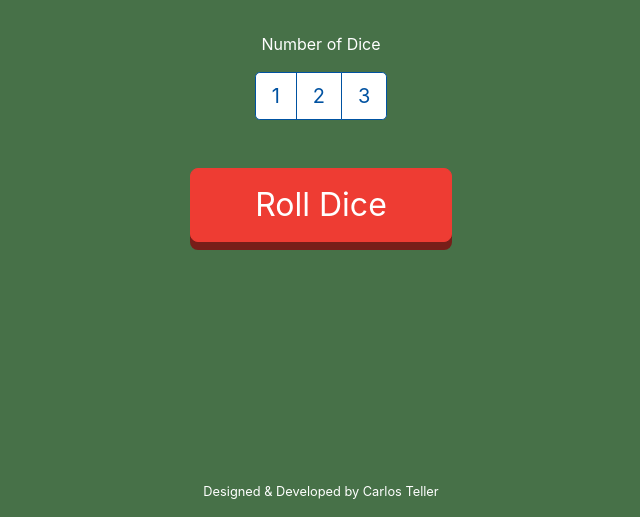
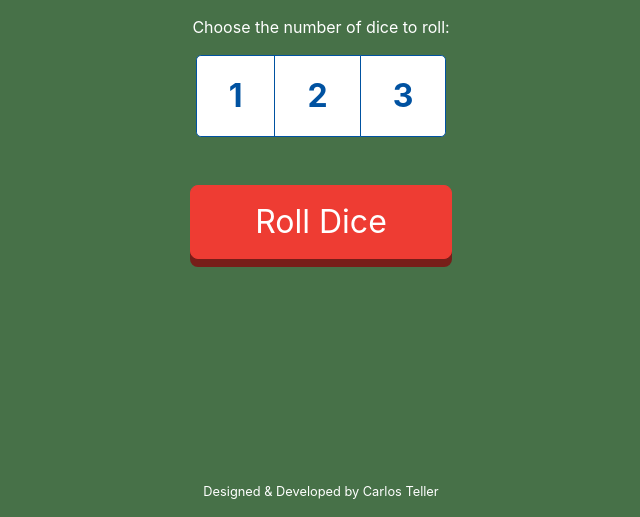
Before and after one commit to carloszteller/lcr-dice-roller, a plain HTML site: page index.html in a window 1280 px wide. Shown: the part 283-800 px from the top of the page, without its empty margins (319-959 px from the left). Drawn offline with Linux system fonts and the light colour scheme.

Commit message:
Made the buttons to choose how many dice to roll larger; changed the text that asks the user to choose how many dice to roll

```diff
--- a/css/lcr.css
+++ b/css/lcr.css
@@ -28,9 +28,11 @@ body {
 }
 
 .num-dice {
+    padding: .5em 1em;
     background-color: white;
     border-color: var(--l-blue);
     color: var(--l-blue);
+    font-size: 2em; font-weight: bold;
 }
 .num-dice:hover, .num-dice.active {
     background-color: var(--l-blue);
--- a/index.html
+++ b/index.html
@@ -17,7 +17,7 @@
         </div>
         <h1 class="mb-5">Dice Roller</h1>
 
-        <p>Number of Dice</p>
+        <p>Choose the number of dice to roll:</p>
         <div class="btn-group mb-5">
             <button class="num-dice btn btn-lg">1</button>
             <button class="num-dice btn btn-lg">2</button>
```
